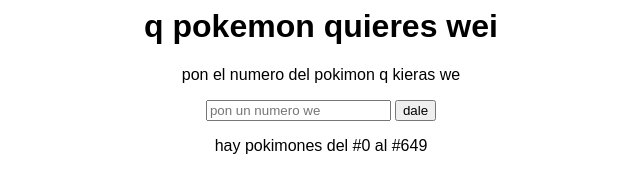
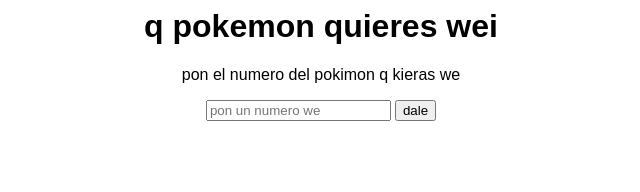
Before and after one commit to LanzerDev/pokeapi-img, a website: page index.html in a window 1280 px wide. Shown: the whole page, without its empty margins (319-959 px from the left). Drawn offline with Linux system fonts and the light colour scheme.

Commit message:
Revert "cantidad de pokimones q hay"
This reverts commit 0edb873032e067a88efa5cf4b86a15a20a8e80b0.

```diff
--- a/index.html
+++ b/index.html
@@ -16,7 +16,6 @@
         <input id="btn" type="submit" value="dale">
     </form>
     <div class="container">
-        <p>hay pokimones del #0 al #649</p>
         <img id='image' src="" alt="imagen del pokimon" srcset="" class="hide">
         <p id="nombre-pokimon"></p>
     </div>
```
Also changed, not shown: package.json (+3 -8 lines), 1 other file.
